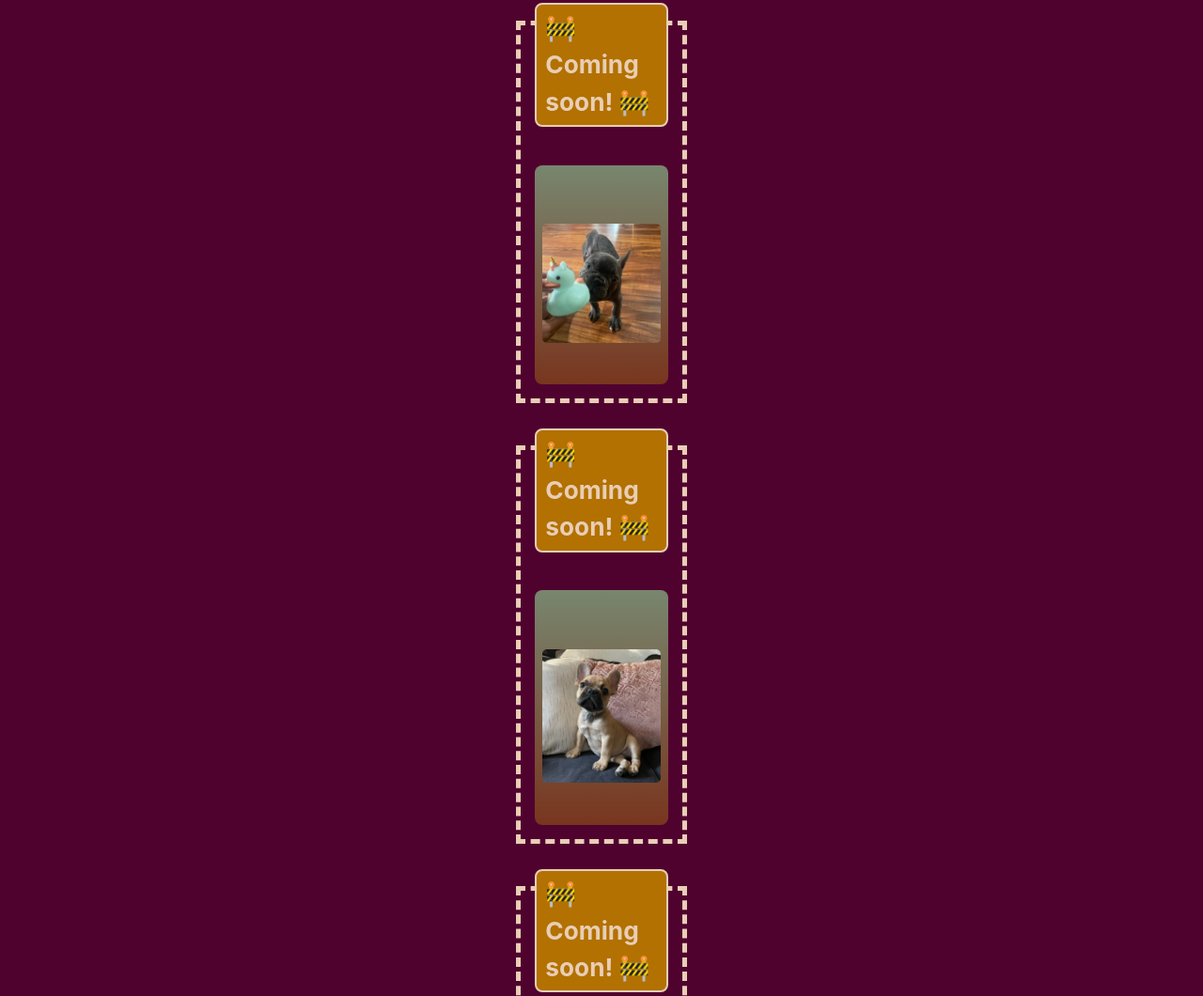
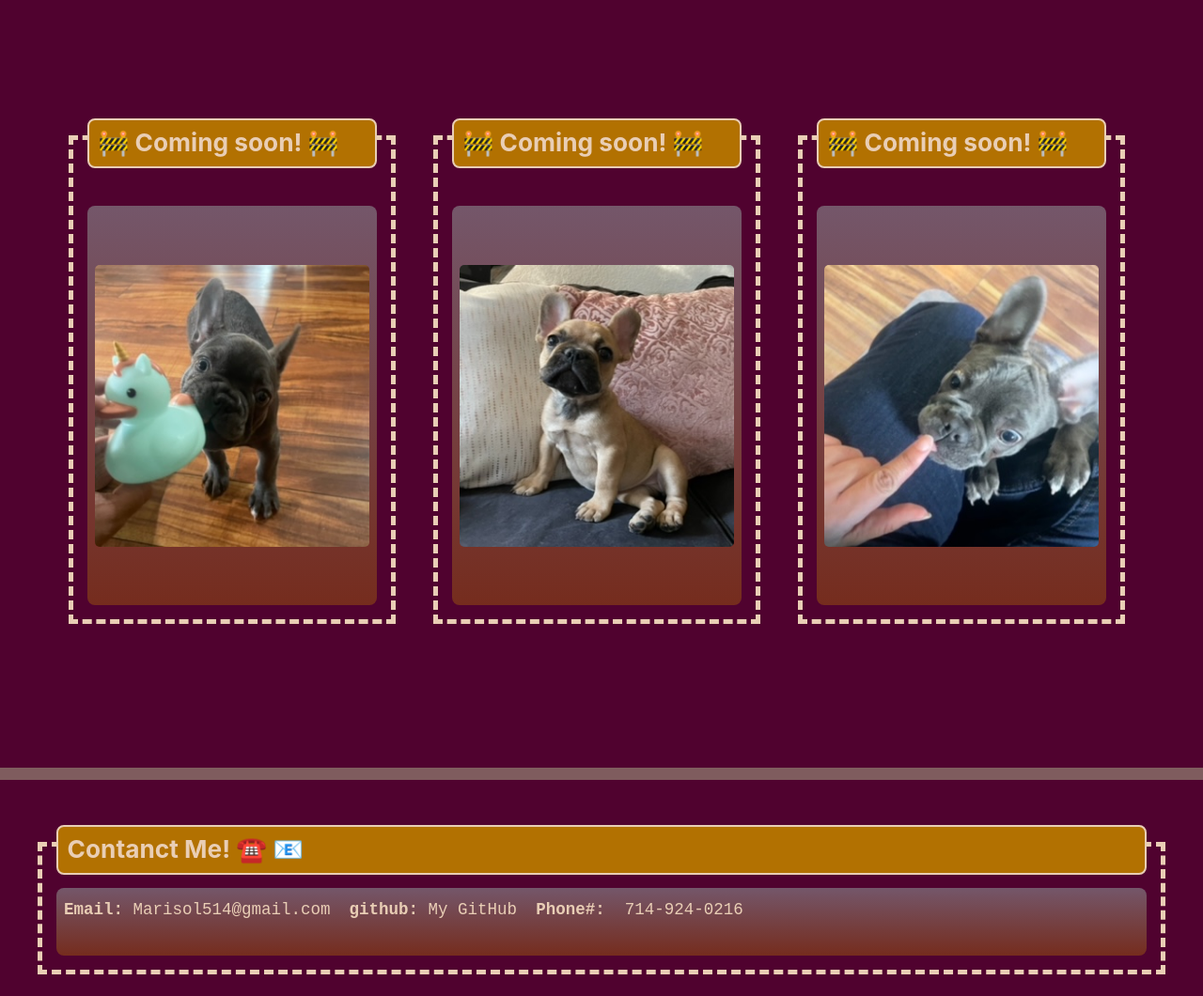
Before and after one commit to Marisol514/My-Starter-Portfolio, a plain HTML site: page index.html in a window 1280 px wide. Shown: the part 1180-2240 px from the top of the page at 94% size. Drawn offline with Linux system fonts and the light colour scheme.

Commit message:
finished the annotations and final changes on the css and html

```diff
--- a/assets/style.css
+++ b/assets/style.css
@@ -55,6 +55,11 @@ nav ul li a {
     font-size: 20px; /*sets the font size on the anchor elements to 20px*/
     color: var(--content); /*sets the font color of the anchoe elements usting the custom variable*/
     list-style: none; /*removed he default bullet point or numbering style*/
+    text-decoration: none;
+}
+
+.li-glow:hover { /* set an outer and inner drop shadow on the card to create a glowing effect on hover */
+    box-shadow: inset 0px 0px 8px var(--content), 0 0 15px var(--content);
 }
 
 img { /*sets the image on the ablout me section to the left*/
@@ -77,7 +82,7 @@ img { /*sets the image on the ablout me section to the left*/
     flex-direction: column; /*Sets the fex containder to display its child elements in a
     column Lay out*/
     margin: auto;/*sets the flex containers horizontally within their container*/
-    padding: 10px; /*Adds 10px on the padding to all sides*/
+    padding: 25px; /*Adds 10px on the padding to all sides*/
     padding-bottom: 5px;/*Adds 5px on the padding at the bottom*/
     background: var(--foreground); /*sets the backgroung using the variable*/
     color: var(--content); /*sets the color text using the variable*/
@@ -104,6 +109,19 @@ img { /*sets the image on the ablout me section to the left*/
     box-sizing: border-box;/*ensures that pasidng and borders are included
     in the width and height of the element precenting them from affecting the overall height*/
     height: auto; /*Allows the element to grow in height automatically*/
+}
+
+.work-section2 {/*Creates the background clolors work the work section*/
+    display: center; /*aligns items at the center of the container*/
+    justify-content: center;
+    align-items: center;
+}
+
+.container {
+    display: flex;
+    justify-content: center;
+    align-items: center;
+    height: 100vh; /* Adjust this according to your layout */
 }
 
 .card-column { /*places the column spacing betwwedn the articles within the sections*/
@@ -139,16 +157,15 @@ img { /*sets the image on the ablout me section to the left*/
     transition: all 0.5s ease-in-out; /**/
 }
 
+/* set an outer and inner drop shadow on the card to create a glowing effect on hover */
 .code-card:hover,
-.code-card:hover .card-header,
-.li-glow:hover {
-    box-shadow: inset 0px 0px 8px var(--content), 0 0 15px var(--content);/* set an outer and inner drop
-    shadow on the card to create a glowing effect on hover */
+.code-card:hover .card-header {
+    box-shadow: inset 0px 0px 8px var(--content), 0 0 15px var(--content);
 }
 
+/* each card's code block grows to the height of the largest code block on the page, making each card even in height */
 .code-card .code-block {
-    flex-grow: 1; /* each card's code block grows to the height of the largest code block on the page, making each
-    card even in height */
+    flex-grow: 1;
 }
 
 .code-card pre {
@@ -159,56 +176,65 @@ img { /*sets the image on the ablout me section to the left*/
     border-radius: 8px;
     /* use linear-gradient() function to create a fading background  */
     background-image: linear-gradient(
-    rgba(143, 210, 147, 0.635) 0%,
-    rgba(165, 109, 12, 0.48) 100%);
+    rgba(147, 158, 156, 0.542) 0%,
+    rgba(178, 113, 1, 0.379) 100%);
     display: flex;
 }
 
-/*makes the image and items in the my work area fit the with of the page*/
 .full-width-image {
-    width: 100%;
-    justify-content: center;
-    align-items: center;
+    width: 100%; /*makes the car items and image fit the with of the page and aligne the content
+    center*/
+    justify-content: center;/*porperly aligns flex items and centers the items horizontally*/
+    align-items: center; /*porperly aligns flex items along vertical axis and centers items*/
 }
 
-.auto-resize-image{
-    width: 100%;
-    justify-items:center
-    ;
-    max-width:100%;
+
+/*centers the card items below the larger image and
+displays in-line block and the border box maintains a consitent layout*/
+.work-item {
+width: 30%;/* sets the with of the element to 30%*/
+display: inline-block; /*Allows them net to each other horizonally*/
+box-sizing: border-box;/*adjusts box model to included pading and border*/
+margin-right: 10px;/*creates space between each card item*/
+vertical-align: top;/*aligns the top to to ensure consitent alignment*/
+ }
+
+
+/*makes the car items and image fit the with of the page*/
+.full-width-image2 {
+    display: flex; /*turns the elements to flex container*/
+    width: 100%;/*sets width to occopy the 100% of the parent container*/
+    height: 300px; /*sets a specific height*/
 }
 
-.ul-contact  {
-    display: inline-flex;/*makes the elements behave like inline-block allowing them to have
-    block level properties while still flowing with the text content as inline elements*/
-    overflow-wrap: break-word; /*This property allows long wors to breakup and wrap onto the next line*/
-    font-size: 20px; /*sets the font size on the anchor elements to 20px*/
-    color: var(--content); /*sets the font color of the anchoe elements usting the custom variable*/
-    list-style: none; /*removed he default bullet point or numbering style*/
-    width: 100%;
+.ul-contact {
+    list-style-type: none; /*removes the bullet ellements */
+    padding: 0; /*sets the padding elements to 0*/
+    display: flex;/*changes the elements to flex containers*/
 }
 
-/*centers the card items below the larger image and in the "my work" area
-displays in-line block and the border box maintains a consitent layout*/
+.ul-contact li {
+    margin-right: 20px; /* Adjust the spacing between list items */
+}
 
+.ul-contact li a {
+    text-decoration: none; /* Remove underline from links */
+    color: inherit; /* Inherit the color from the parent */
+}
 
-.work-item {
-    display: inline-block;
-    flex: 0 0 calc(30% - 10px);
-    max-width: calc(30% - 10px);
- }
-
+/*uses media query to targe screens with a maximum of 768 pixels to follow the rules lised*/
 @media screen and (max-width:768px) {
     .container {
-        flex-direction: column;
+        flex-direction: column;/*changes the direction of elements to column layout to stack
+        in the flex items veritcally when the width is 768 pixels or less*/
     }
     .image {
-        max-width: 100%;
+        max-width: 100%;/*sets the maximum width of elements not to exeed 768 pixels*/
     }
 }
 
 footer {
-    margin: 30px;
-    padding: 30px;
-    text-align: center;
+    margin: 10px;/*adds a margin of 10 ppixels around the footer*/
+    padding: 10px; /*adds a padding of 10 ppixels around the footer*/
+    text-align: center; /*aligns the text content inside the footer to the center*/
 }
--- a/index.html
+++ b/index.html
@@ -26,47 +26,29 @@
 
     <main>
         <section class="about-me-section" id="about-me">
-            <div>
+            <div class="left-aligned-image">
                 <img src="/assets/images/MA1.jpg" alt="Marisol Aranda in a mustard colored sweater"
                     Class="left-aligned-image">
                 <h1>About me: A Tapestry of Two Worlds </h1>
             </div>
             <p>
                 My roots lie in a tapestry woven from threads of a different land. Growing up under
-                skies not quite
-                like
-                this California sun, I embraced experiences far removed from the digital landscape that
-                now beckons
-                me.
-
-                While technology might have been the lingua franca of the generation before me, my world
-                pulsed with
-                the
-                rhythm of tradition and stories whispered in a language not yet coded.
+                skies not quite like this California sun, I embraced experiences far removed from the digital landscape that now beckons
+                me. While technology might have been the lingua franca of the generation before me, my world pulsed with
+                the rhythm of tradition and stories whispered in a language not yet coded.
                 <br>
                 <br>
                 That's not to say I'm a stranger to change. In fact, curiosity is my compass, and it's
-                led me to
-                these
-                unfamiliar shores, eager to explore uncharted territories. HTML and CSS, once a
-                labyrinth of cryptic
-                symbols, are now an open book I'm deciphering word by word. It's a slow dance, but with
-                each step,
-                I'm unlocking a new
-                dimension of expression.
+                led me to these unfamiliar shores, eager to explore uncharted territories. HTML and CSS, once a
+                labyrinth of cryptic symbols, are now an open book I'm deciphering word by word. It's a slow dance, but with
+                each step, I'm unlocking a new dimension of expression.
                 <br>
                 <br>
                 This journey might be riddled with error messages and syntax snafus, but with each
-                hurdle cleared,
-                I'm building a future where the warmth of my heritage blends seamlessly with the cool
-                hum of
-                innovation.
-                Who knows, maybe one day, I'll spin tales not just in my mother tongue, but in the
-                universal
-                language of
-                the web, weaving a narrative that connects hearts across continents and cultures. This
-                is me, a work
-                in progress, a tapestry still being woven. And I can't wait to see what the next
+                hurdle cleared, I'm building a future where the warmth of my heritage blends seamlessly with the cool
+                hum of innovation. Who knows, maybe one day, I'll spin tales not just in my mother tongue, but in the
+                universal language of the web, weaving a narrative that connects hearts across continents and cultures. This
+                is me, a work in progress, a tapestry still being woven. And I can't wait to see what the next
                 line of code reveals.
                 <br>
                 <br>
@@ -93,16 +75,17 @@
                 </article>
             </Section>
 
-            <section class="work-section">
+            <section class="work-section2">
+                <div class="container">
                 <article class="work-item">
                     <div class="card-column">
                         <figure class="card code-card">
                             <h2 class="card-header"> 🚧 Coming soon! 🚧</h2>
-                            <div class="card-body">
+                            <div class="card-body" >
                                 <br>
                             </div>
                             <pre><code>
-                                <a href="#"><img src="./assets/images/Sophie1.jpg" alt="gray french bull dog being handed a teal blue rubber ducky" class="auto-resize-image"></a>
+                                <a><img src="./assets/images/Sophie1.jpg" alt="Gray french blulldog attempting to take a teacl ducky" class="full-width-image2"></a>
                             </code></pre>
                         </figure>
                     </div>
@@ -116,7 +99,7 @@
                                 <br>
                             </div>
                             <pre><code>
-                                <a href="#"><img src="./assets/images/Chimichanga.jpg" alt="fawn french bull dos sitting on a courch" class="auto-resize-image"></a>
+                                <a><img src="./assets/images/Chimichanga.jpg" alt="fawn french blulldog looking up" class="full-width-image2"></a>
                             </code></pre>
                         </figure>
                     </div>
@@ -130,12 +113,13 @@
                                 <br>
                             </div>
                             <pre><code>
-                                <a href="#"><img src="./assets/images/Sophie2.jpg" alt="gray french bull dog smelling, being tapped on the nose" class="auto-resize-image"></a>
+                                <a><img src="./assets/images/Sophie2.jpg" alt="Gray french blulldog being tapped on the nose" class="full-width-image2"></a>
                             </code></pre>
                         </figure>
                     </div>
                 </article>
             </section>
+            <div>
         </section>
 
 
@@ -146,15 +130,13 @@
             <div class="card-column">
                 <figure class="card code-card">
                     <h2 class="card-header">Contanct Me! ☎️ 📧 </h2>
-                    <div>
-                    </div>
-                    <pre><code>
+                    <pre>
                         <ul class="ul-contact">
-                            <li class="ul-contact"><strong>Email:</strong> <a class="ul-contact" href="mailto">Marisol514@gmial.com</a></li>
-                            <li class="ul-contact"><strong>github:</strong> <a class="ul-contact" href=https://github.com/Marisol514>My GitHub</a></li>
-                            <li class="ul-contact"><strong>Phone#:</strong> <a class="ul-contact" href=""> 714-924-0216</a></li>
+                            <li><strong>Email:</strong> <a href="mailto">Marisol514@gmail.com</a></li>
+                            <li><strong>github:</strong> <a href=https://github.com/Marisol514>My GitHub</a></li>
+                            <li><strong>Phone#:</strong> <a href=""> 714-924-0216</a></li>
                             <ul>
-                    </code></pre>
+                    </pre>
                 </figure>
             </div>
         </section>
```
